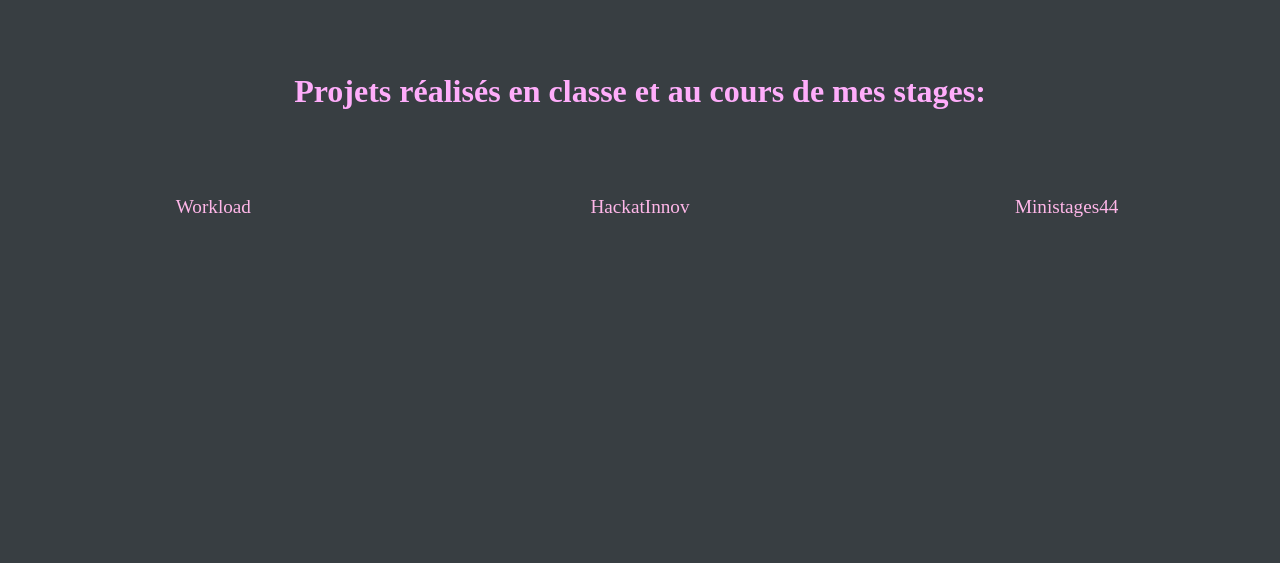
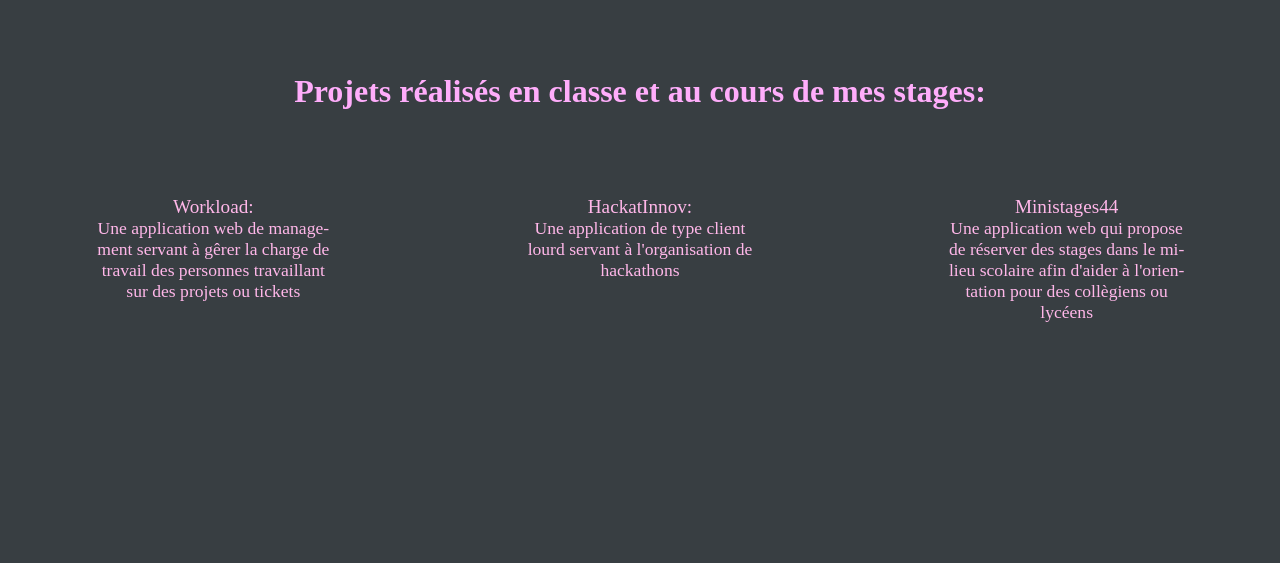
Before and after one commit to jessicalexithymie/jessicalexithymie.github.io, a PHP site: page /projets.html in a window 1280 px wide. Shown: the part 136-699 px from the top of the page. Run offline with PHP 8.4, Linux system fonts and the light colour scheme.

Commit message:
added content in projets

```diff
--- a/projets.html
+++ b/projets.html
@@ -26,16 +26,38 @@
                     <div class="projets_list-area">
                         <div class="projets_list">
                             <div class="projets_list_elem">
-                                <a href="workload.html"
-                                    class="projets_link">Workload</a>
+                                <a href="workload.html"class="projets_link">
+                                    <div class="projets_list_elem_title">
+                                        Workload:
+                                    </div>
+                                    <div class="projets_list_elem_text">
+                                        Une application web de management servant à gêrer la charge de travail
+                                        des personnes travaillant sur des projets ou tickets
+                                    </div>
+                                </a>
                             </div>
                             <div class="projets_list_elem">
-                                <a href="hackatinnov.html"
-                                    class="projets_link">HackatInnov</a>
+                                <a href="hackatinnov.html"class="projets_link">
+                                    <div class="projets_list_elem_title">
+                                        HackatInnov:
+                                    </div>
+                                    <div class="projets_list_elem_text">
+                                        Une application de type client lourd servant à
+                                        l'organisation de hackathons
+                                    </div>
+                                </a>
                             </div>
                             <div class="projets_list_elem">
-                                <a href="ministages.html"
-                                    class="projets_link">Ministages44</a>
+                                <a href="ministages.html"class="projets_link">
+                                    <div class="projets_list_elem_title">
+                                        Ministages44
+                                    </div>
+                                    <div class="projets_list_elem_text">
+                                        Une application web qui propose de réserver des stages
+                                        dans le milieu scolaire afin d'aider à l'orientation
+                                        pour des collègiens ou lycéens
+                                    </div>
+                                </a>
                             </div>
                         </div>
                     </div>
--- a/style/style.css
+++ b/style/style.css
@@ -146,23 +146,26 @@ footer{
 }
 .projets_list_elem{
     width:25%;
-    display:flex;
-    flex-flow:column;
-    justify-content:flex-start;
-    align-items: center;
-    text-decoration:none;
+}
+.projets_list_elem_title{
+    width:50%;
+    text-align: center;
+    font-size:120%;
+}
+.projets_list_elem_text{
+    width:75%;
+    hyphens:auto;
+    text-align: center;
+    font-size:110%;
 }
 .projets_link{
     width:100%;
     text-decoration:none;
     color:#ffb7e9;
     display:flex;
-    justify-content:center;
-    font-size:120%;
-}
-.projets_list_elem:hover{
-    background-color:#ffd1f1;
-
+    align-items:center;
+    flex-direction:column ;
+    justify-content: space-between;
 }
 .projets_link:hover{
     color:#fdf5e6;
```
